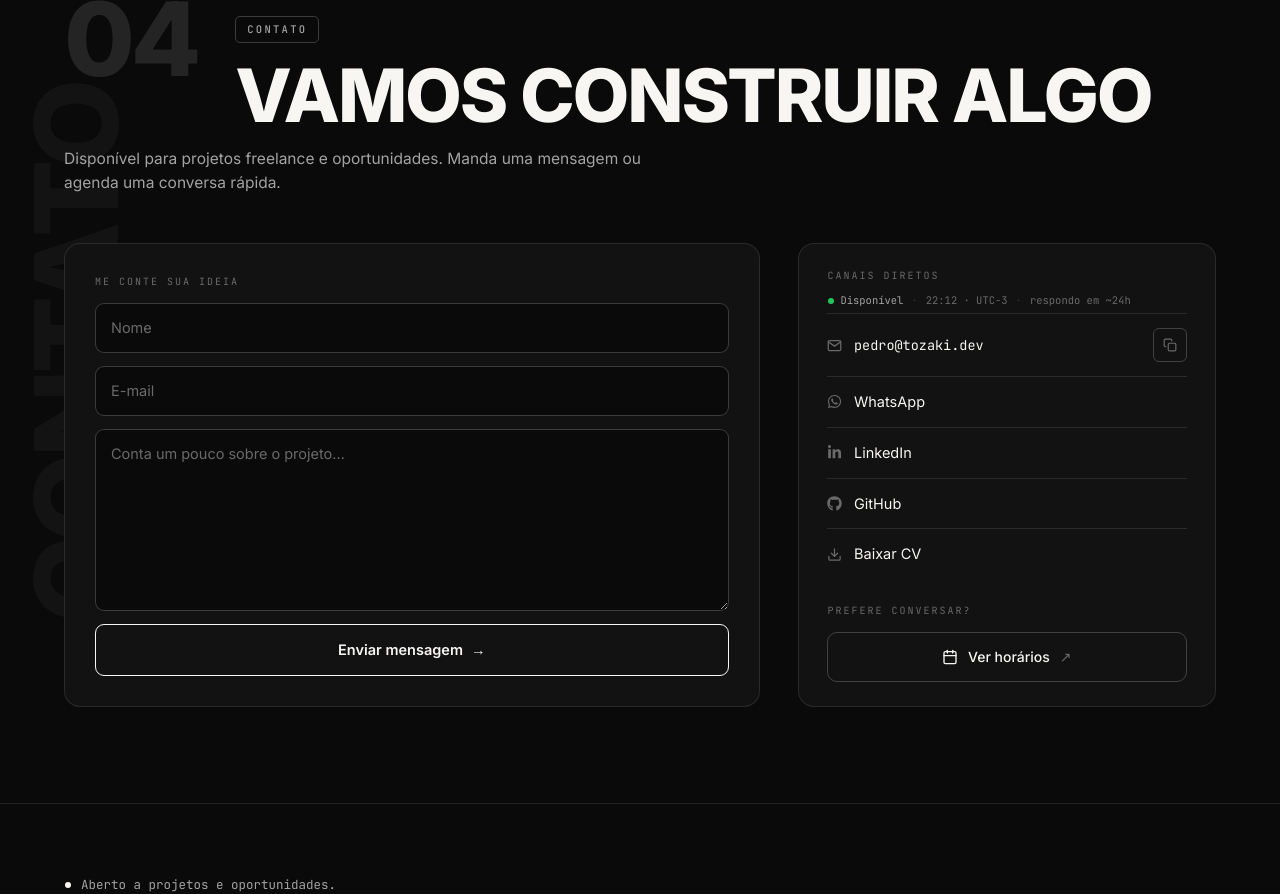
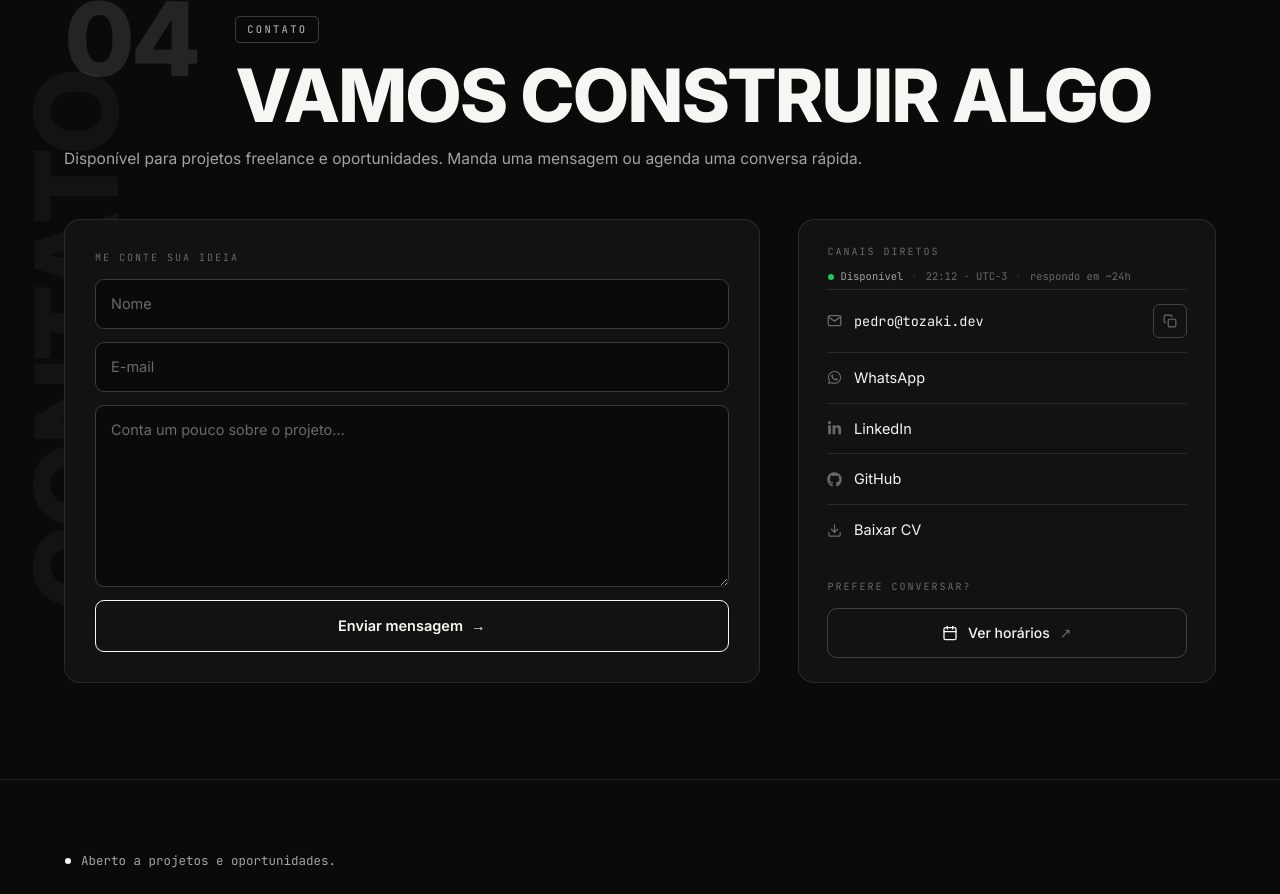
Before and after one commit to tamotsutozaki/tozaki.dev, a Next.js app: page / in a window 1280 px wide. Shown: the part 5251-6145 px from the top of the page. Built offline with nearby package versions, Linux system fonts and the light colour scheme.

Commit message:
Contato: subtitulo em 1 linha no desktop (remove limite de 60ch)

```diff
--- a/components/Contact.tsx
+++ b/components/Contact.tsx
@@ -68,7 +68,7 @@ export function Contact() {
             </div>
           </div>
           <Reveal delay={240}>
-            <p className="m-0 text-fg2" style={{ marginTop: "clamp(14px,2vh,22px)", fontSize: "15.5px", lineHeight: 1.55, maxWidth: "60ch" }}>{t.contact.sub}</p>
+            <p className="m-0 text-fg2" style={{ marginTop: "clamp(14px,2vh,22px)", fontSize: "15.5px", lineHeight: 1.55 }}>{t.contact.sub}</p>
           </Reveal>
         </div>
 
```
